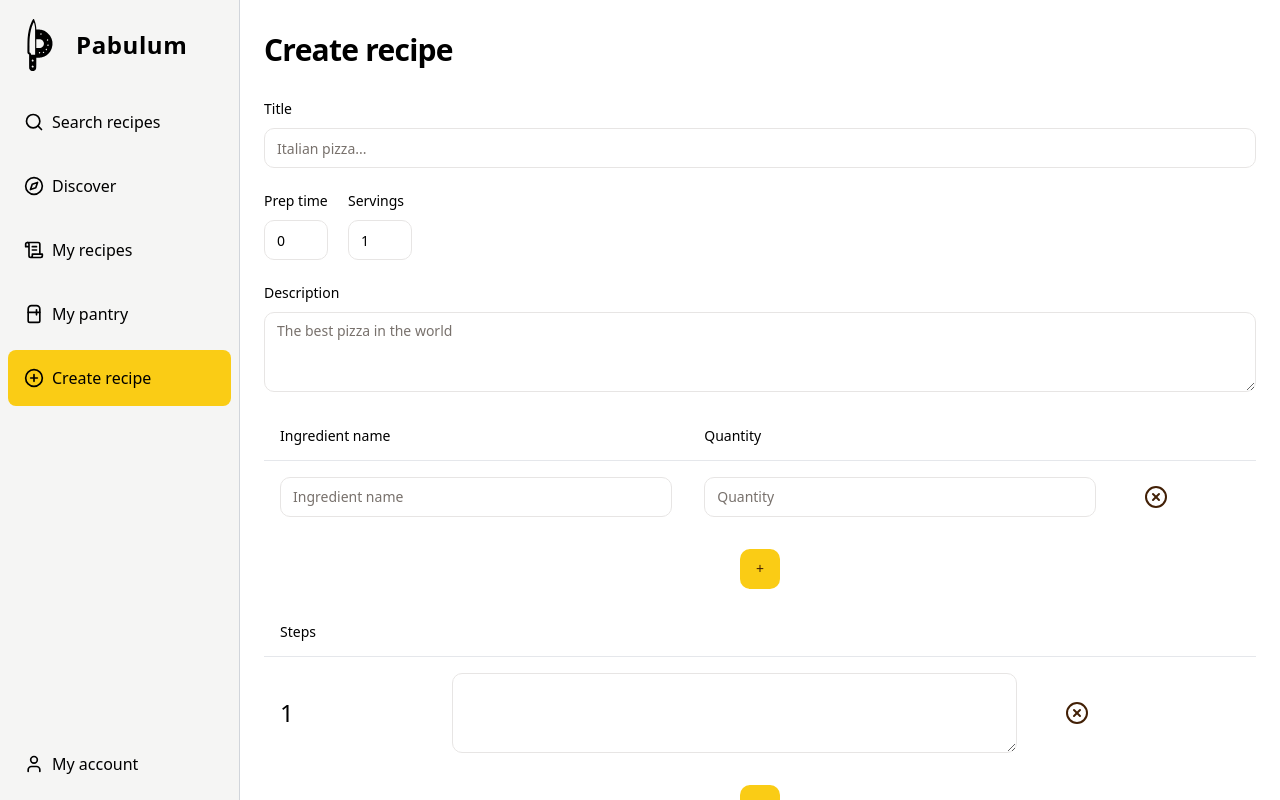
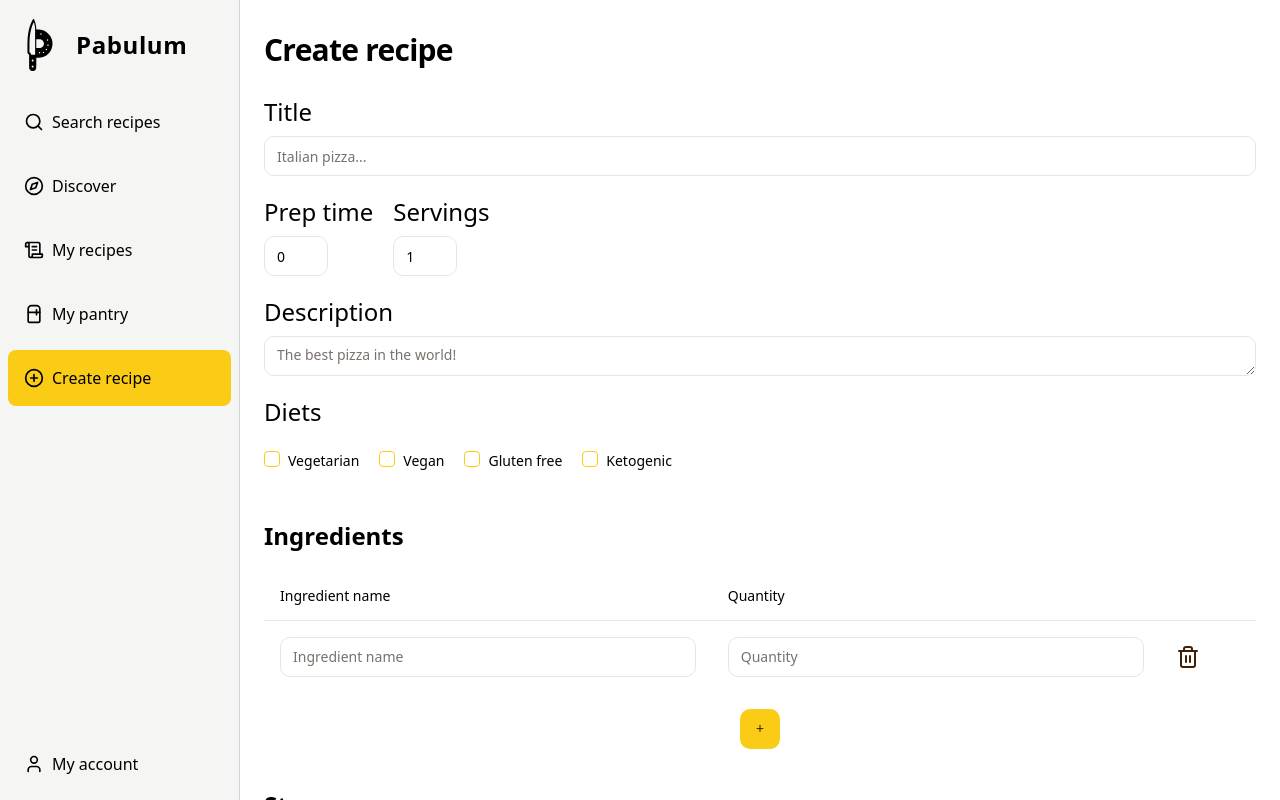
Before and after one commit to FraternalFiber/Pabulum, a React (Vite) app in the folder client/: page /recipe/create in a window 1280 px wide. Built offline with nearby package versions, Linux system fonts and the light colour scheme.

Commit message:
Add diets choice in CreateRecipeForm

```diff
--- a/client/src/components/CreateRecipeForm/IngredientsTable.tsx
+++ b/client/src/components/CreateRecipeForm/IngredientsTable.tsx
@@ -1,6 +1,6 @@
 import {Table, TableBody, TableCaption, TableCell, TableHead, TableHeader, TableRow} from "../ui/table";
 import {Button} from "@/components/ui/button.tsx";
-import {XCircle} from "lucide-react";
+import {Trash2} from "lucide-react";
 import {useFieldArray} from "react-hook-form";
 import {FormControl, FormField, FormItem, FormMessage} from "@/components/ui/form.tsx";
 import {Input} from "@/components/ui/input.tsx";
@@ -17,7 +17,18 @@ export function IngredientsTable({form}: IngredientsTableProps) {
     name: 'ingredients'
   })
 
+  function removeIngredient(index: number) {
+    remove(index)
+
+    // add a blank row if the last one has been removed
+    if(fields.length == 1) {
+      append({name: '', quantity: ''})
+    }
+  }
+
   return (
+      <>
+        <div className={'text-2xl mt-7 font-semibold'}>Ingredients</div>
         <Table>
           <TableHeader>
             <TableRow>
@@ -57,19 +68,20 @@ export function IngredientsTable({form}: IngredientsTableProps) {
                         )}
                     />
                   </TableCell>
-                {/* Button for deleting a row */}
-                <TableCell>
-                  <Button type={'button'} className={'bg-transparent hover:bg-destructive'} onClick={() => remove(index)}>
-                    <XCircle />
+                  {/* Button to delete a row with an ingredient */}
+                  <TableCell className={'m-0 p-0'}>
+                    <Button type={'button'} className={'bg-transparent hover:bg-destructive'} onClick={() => removeIngredient(index)}>
+                      <Trash2 />
                     </Button>
                   </TableCell>
                 </TableRow>
             ))}
           </TableBody>
-        {/* Button for adding rows */}
+          {/* Button to add a row with a new ingredient */}
           <TableCaption>
             <Button type={'button'} onClick={() => append({name: '', quantity: ''})}>+</Button>
           </TableCaption>
         </Table>
+      </>
   )
 }
--- a/client/src/components/CreateRecipeForm/StepsTable.tsx
+++ b/client/src/components/CreateRecipeForm/StepsTable.tsx
@@ -1,6 +1,5 @@
-import {Table, TableBody, TableCaption, TableCell, TableHead, TableHeader, TableRow} from "../ui/table";
 import {Button} from "@/components/ui/button.tsx";
-import {XCircle} from "lucide-react";
+import {Trash2} from "lucide-react";
 import {useFieldArray} from "react-hook-form";
 import {FormControl, FormField, FormItem, FormMessage} from "@/components/ui/form.tsx";
 import {Textarea} from "@/components/ui/textarea.tsx";
@@ -17,59 +16,110 @@ export function StepsTable({form}: StepsTableProps) {
     name: 'steps'
   })
 
+  function removeStep(index: number) {
+    remove(index)
+
+    // add a blank row if the last one has been removed
+    if(fields.length == 1) {
+      append({instruction: ''})
+    }
+  }
+
+  // return (
+  //     <Table>
+  //       <TableHeader>
+  //         <TableRow>
+  //           <TableHead className={'text-black'}>Steps</TableHead>
+  //         </TableRow>
+  //       </TableHeader>
+  //       <TableBody>
+  //         {fields.map((item, index) => (
+  //             <TableRow key={item.id}>
+  //               {/* Ingredient name input */}
+  //               <TableCell>
+  //                 <div className={'text-2xl w-'}>{index + 1}</div>
+  //               </TableCell>
+  //               <TableCell>
+  //                 <FormField
+  //                   name={`steps.${index}.instruction`}
+  //                   control={form.control}
+  //                   render={({field}) => (
+  //                       <FormItem>
+  //                         <FormControl>
+  //                           <Textarea {...field}/>
+  //                         </FormControl>
+  //                         <FormMessage/>
+  //                       </FormItem>
+  //                   )}
+  //                 />
+  //                 {/*<FormField*/}
+  //                 {/*  name={`steps.${index}.number`}*/}
+  //                 {/*  control={form.control}*/}
+  //                 {/*  render={({field}) => (*/}
+  //                 {/*      <FormItem>*/}
+  //                 {/*        <FormControl>*/}
+  //                 {/*          <Input type={'number'} {...field} value={index+1}/>*/}
+  //                 {/*        </FormControl>*/}
+  //                 {/*        <FormMessage/>*/}
+  //                 {/*      </FormItem>*/}
+  //                 {/*  )}*/}
+  //                 {/*/>*/}
+  //               </TableCell>
+  //               {/* Button to delete a row with a step */}
+  //               <TableCell>
+  //                 <Button type={'button'} className={'bg-transparent hover:bg-destructive'} onClick={() => removeStep(index)}>
+  //                   <XCircle />
+  //                 </Button>
+  //               </TableCell>
+  //             </TableRow>
+  //         ))}
+  //       </TableBody>
+  //       {/* Button to add a row with a new step */}
+  //       <TableCaption>
+  //         <Button type={'button'} onClick={() => append({name: '', quantity: ''})}>+</Button>
+  //       </TableCaption>
+  //     </Table>
+  // )
+
+
   return (
-      <Table>
-        <TableHeader>
-          <TableRow>
-            <TableHead className={'text-black'}>Steps</TableHead>
-          </TableRow>
-        </TableHeader>
-        <TableBody>
+      <div className={'flex flex-col mt-5 gap-y-6'}>
+        <div className={'text-2xl font-semibold'}>Steps</div>
+        <div className={'flex flex-col gap-y-6'}>
           {fields.map((item, index) => (
-              <TableRow key={item.id}>
-                {/* Ingredient name input */}
-                <TableCell>
+              <div key={item.id} className={'grid grid-cols-[auto_1fr_auto] pl-0 sm:pl-3'}>
+                {/* Step number */}
+                <div>
                   <div className={'text-2xl w-'}>{index + 1}</div>
-                </TableCell>
-                <TableCell>
+                </div>
+                {/* Step instruction */}
+                <div className={'ml-5 sm:ml-6 mr-2'}>
                   <FormField
                     name={`steps.${index}.instruction`}
                     control={form.control}
                     render={({field}) => (
                         <FormItem>
                           <FormControl>
-                            <Textarea {...field}/>
+                            <Textarea {...field} placeholder={index == 0 ? 'Mix the yeast with the water...' : ''}/>
                           </FormControl>
                           <FormMessage/>
                         </FormItem>
                     )}
                   />
-                  {/*<FormField*/}
-                  {/*  name={`steps.${index}.number`}*/}
-                  {/*  control={form.control}*/}
-                  {/*  render={({field}) => (*/}
-                  {/*      <FormItem>*/}
-                  {/*        <FormControl>*/}
-                  {/*          <Input type={'number'} {...field} value={index+1}/>*/}
-                  {/*        </FormControl>*/}
-                  {/*        <FormMessage/>*/}
-                  {/*      </FormItem>*/}
-                  {/*  )}*/}
-                  {/*/>*/}
-                </TableCell>
-                {/* Button for deleting a row */}
-                <TableCell>
-                  <Button type={'button'} className={'bg-transparent hover:bg-destructive'} onClick={() => remove(index)}>
-                    <XCircle />
+                </div>
+                {/* Button to delete a row with a step */}
+                <div>
+                  <Button type={'button'} className={'bg-transparent hover:bg-destructive'} onClick={() => removeStep(index)}>
+                    <Trash2 />
                   </Button>
-                </TableCell>
-              </TableRow>
+                </div>
+              </div>
           ))}
-        </TableBody>
-        {/* Button for adding rows */}
-        <TableCaption>
+        </div>
+        {/* Button to add a row with a new step */}
+        <div className={'flex justify-center mt-2'}>
           <Button type={'button'} onClick={() => append({name: '', quantity: ''})}>+</Button>
-        </TableCaption>
-      </Table>
+        </div>
+      </div>
   )
 }
--- a/client/src/components/CreateRecipeForm/index.tsx
+++ b/client/src/components/CreateRecipeForm/index.tsx
@@ -7,6 +7,9 @@ import {Button} from "@/components/ui/button.tsx";
 import {Textarea} from "@/components/ui/textarea.tsx";
 import {IngredientsTable} from "./IngredientsTable.tsx";
 import {StepsTable} from "@/components/CreateRecipeForm/StepsTable.tsx";
+import styled from "styled-components";
+import {dietItems} from "@/components/SearchForm/searchFormFilterItems.ts";
+import {Checkbox} from "@/components/ui/checkbox.tsx";
 
 // Schema for a single ingredient
 const ingredientSchema = z.object({
@@ -37,9 +40,14 @@ const formSchema = z.object({
   description: z.string().trim()
       .min(0)
       .max(2000, {message: 'Enter no more than 2000 characters'}),
+  diets: z.array(z.string()),
   ingredients: z.array(ingredientSchema),
   steps: z.array(stepSchema)
 })
+
+const FormLabelStyled = styled(FormLabel).attrs({
+  className: 'text-2xl'
+})``
 
 export function CreateRecipeForm() {
   // Code executed after submitting a form
@@ -56,6 +64,7 @@ export function CreateRecipeForm() {
       preparationTime: 0,
       servingsNumber: 1,
       description: '',
+      diets: [],
       ingredients: [
         {
           name: '',
@@ -80,7 +89,7 @@ export function CreateRecipeForm() {
                 control={form.control}
                 render={({field}) => (
                     <FormItem>
-                      <FormLabel>Title</FormLabel>
+                      <FormLabelStyled>Title</FormLabelStyled>
                       <FormControl>
                         <Input className={''} placeholder={'Italian pizza...'} {...field}/>
                       </FormControl>
@@ -96,7 +105,7 @@ export function CreateRecipeForm() {
                   control={form.control}
                   render={({field}) => (
                       <FormItem>
-                        <FormLabel>Prep time</FormLabel>
+                        <FormLabelStyled>Prep time</FormLabelStyled>
                         <FormControl>
                           <Input type={'number'} className={'w-16'} placeholder={'20'} {...field}/>
                         </FormControl>
@@ -109,7 +118,7 @@ export function CreateRecipeForm() {
                   control={form.control}
                   render={({field}) => (
                       <FormItem>
-                        <FormLabel>Servings</FormLabel>
+                        <FormLabelStyled>Servings</FormLabelStyled>
                         <FormControl>
                           <Input type={'number'} className={'w-16'} placeholder={'20'} {...field}/>
                         </FormControl>
@@ -125,14 +134,46 @@ export function CreateRecipeForm() {
                 control={form.control}
                 render={({field}) => (
                     <FormItem>
-                      <FormLabel>Description</FormLabel>
+                      <FormLabelStyled>Description</FormLabelStyled>
                       <FormControl>
-                        <Textarea placeholder={'The best pizza in the world'} {...field}/>
+                        <Textarea className={'h-10 min-h-10'} placeholder={'The best pizza in the world!'} {...field}/>
                       </FormControl>
                       <FormMessage/>
                     </FormItem>
                 )}
             />
+            {/*#endregion*/}
+            {/*#region Diet checkboxes*/}
+            <FormLabelStyled>Diets</FormLabelStyled>
+            <div className={'flex flex-wrap gap-5'}>
+              {dietItems.map((diet) => (
+                <FormField
+                    key={diet.id}
+                    name={'diets'}
+                    control={form.control}
+                    render={({field}) => {
+                      return (
+                          <FormItem key={diet.id}>
+                            <FormControl>
+                              <Checkbox
+                                onCheckedChange={(checked) => {
+                                  return checked
+                                    ? field.onChange([...field.value, diet.id])
+                                    : field.onChange(
+                                        field.value?.filter(
+                                            (value) => value !== diet.id
+                                        )
+                                      )
+                                }}/>
+                            </FormControl>
+                            <FormLabel className={'ml-2 cursor-pointer'}>
+                              {diet.label}
+                            </FormLabel>
+                          </FormItem>
+                      )
+                    }}/>
+              ))}
+            </div>
             {/*#endregion*/}
             {/*#region Ingredients dynamic list */}
             <IngredientsTable form={form}/>
--- a/client/src/components/ui/checkbox.tsx
+++ b/client/src/components/ui/checkbox.tsx
@@ -4,6 +4,7 @@ import { Check } from "lucide-react"
 
 import { cn } from "@/lib/utils"
 
+// Changed rounded-sm to rounded-[calc(0.5rem-4px)] so checkboxes are not circle-shaped
 const Checkbox = React.forwardRef<
   React.ElementRef<typeof CheckboxPrimitive.Root>,
   React.ComponentPropsWithoutRef<typeof CheckboxPrimitive.Root>
@@ -11,7 +12,7 @@ const Checkbox = React.forwardRef<
   <CheckboxPrimitive.Root
     ref={ref}
     className={cn(
-      "peer h-4 w-4 shrink-0 rounded-sm border border-primary ring-offset-background focus-visible:outline-none focus-visible:ring-2 focus-visible:ring-ring focus-visible:ring-offset-2 disabled:cursor-not-allowed disabled:opacity-50 data-[state=checked]:bg-primary data-[state=checked]:text-primary-foreground",
+      "peer h-4 w-4 shrink-0 border rounded-[calc(0.5rem-4px)] border-primary ring-offset-background focus-visible:outline-none focus-visible:ring-2 focus-visible:ring-ring focus-visible:ring-offset-2 disabled:cursor-not-allowed disabled:opacity-50 data-[state=checked]:bg-primary data-[state=checked]:text-primary-foreground",
       className
     )}
     {...props}
```
Lines whose indentation alone changed are shown as unchanged.
